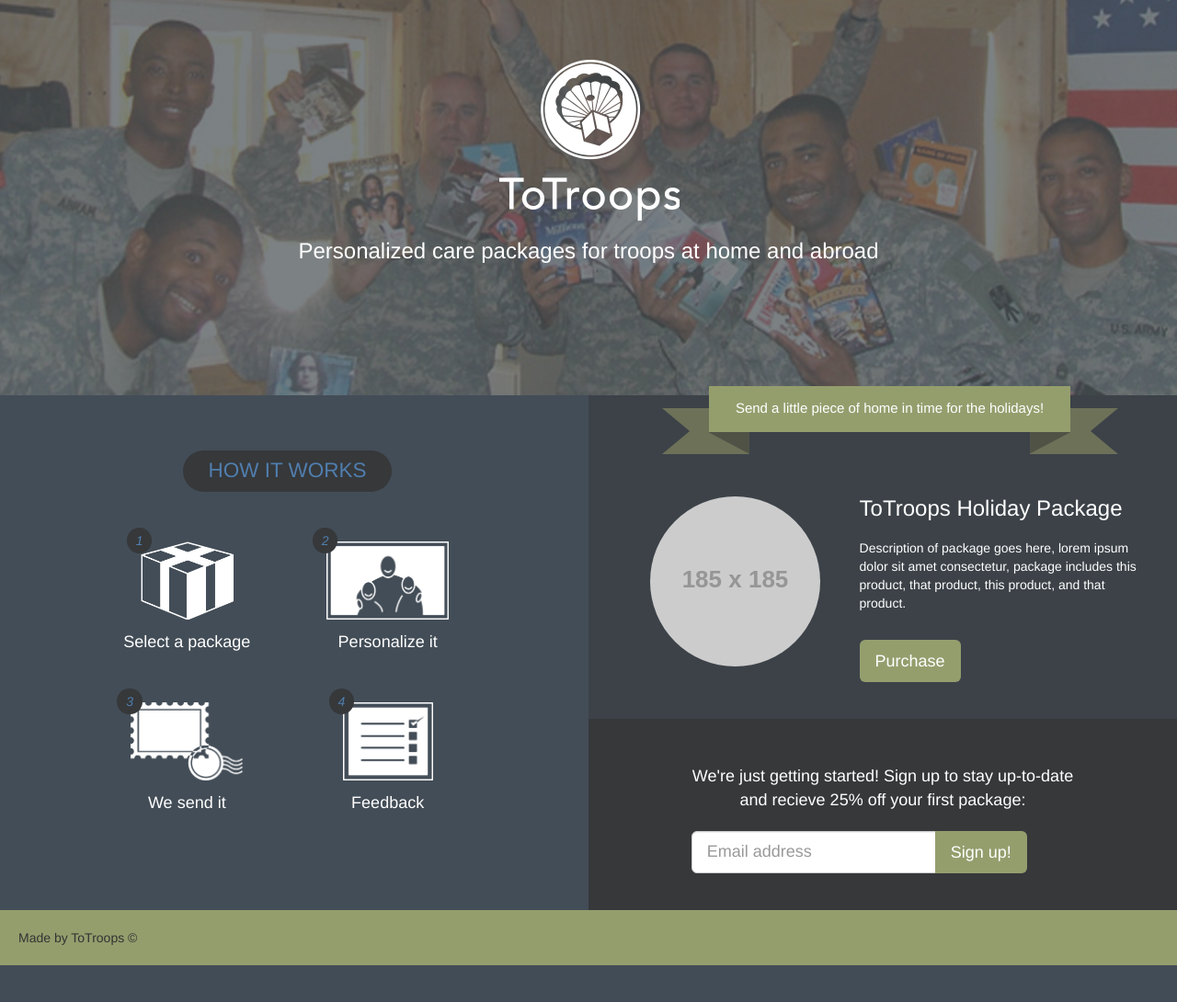
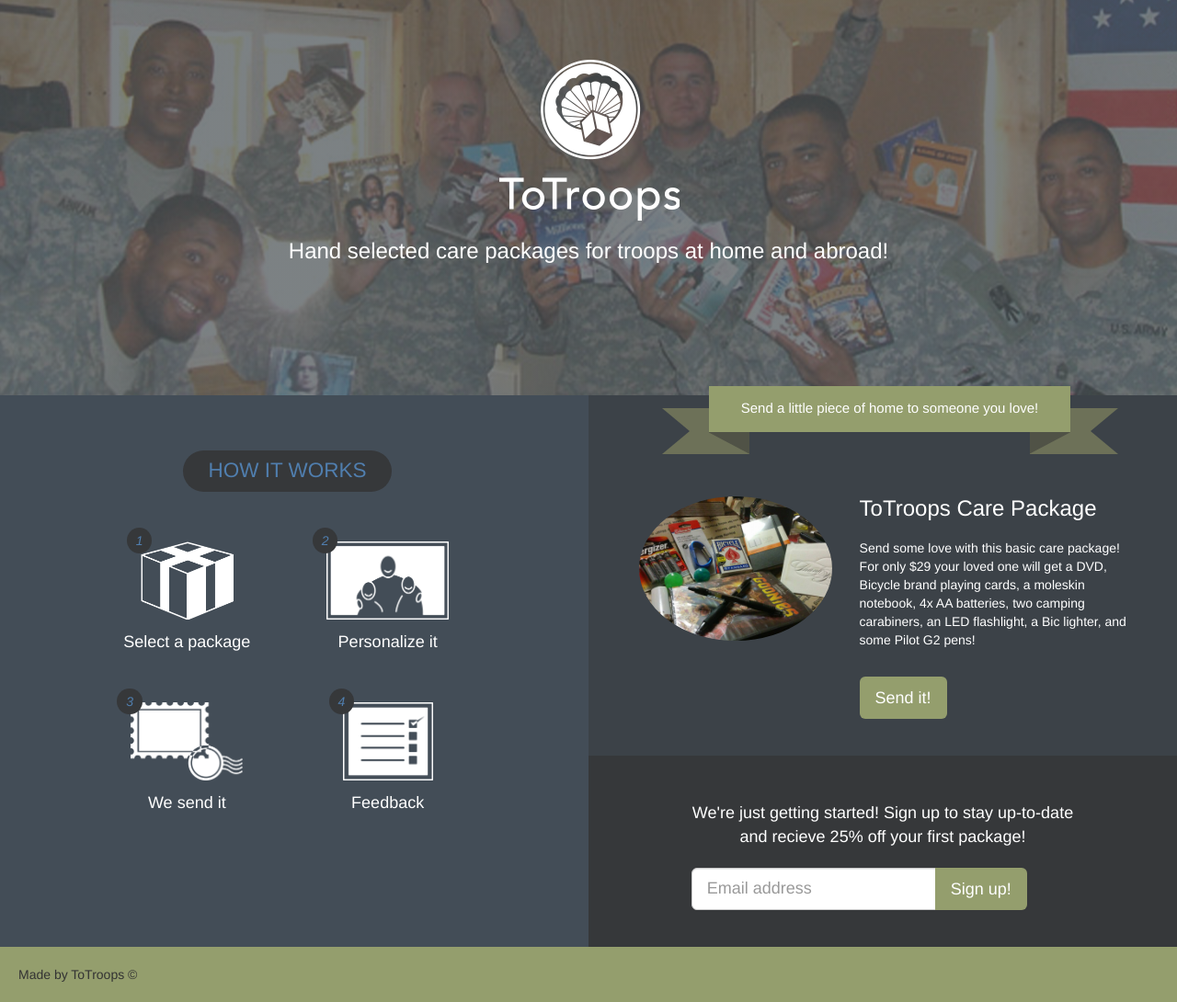
Before and after one commit to asm-products/totroops, a Django app: template totroops/templates/beta_signup.html in a window 1280 px wide. Shown: the whole page at 92% size. Before the commit the page ends 1050 px from the top, so only its background shows below. Run offline with Django 3.2, Linux system fonts and the light colour scheme; the template is opened without the code that fills it, so the values that code supplies are empty; grey boxes labelled with a size stand in for pictures from a placeholder-image service; some libraries are stand-ins or nearby versions.

Commit message:
Update page copy and include package picture.

```diff
--- a/totroops/templates/beta_signup.html
+++ b/totroops/templates/beta_signup.html
@@ -5,7 +5,7 @@
 {% block content %}
   <div class="beta-tron">
     <img src="{{STATIC_URL}}img/logo_white.png" class="img-responsive logo" id="beta_logo" alt="ToTroops">
-    <h3 class="text-center beta-tron-text">Personalized care packages for troops at home and abroad</h3>
+    <h3 class="text-center beta-tron-text">Hand selected care packages for troops at home and abroad!</h3>
   </div>
   <div class="row">
 
@@ -64,7 +64,7 @@
           </div>
           <div class="ribbon-skew l"></div>
           <div class="ribbon-text">
-            <div>Send a little piece of home in time for the holidays!</div>
+            <div>Send a little piece of home to someone you love!</div>
           </div>
           <div class="ribbon-skew r"></div>
           <div class="bk r">
@@ -74,13 +74,13 @@
         </div>
         <div class="row">
           <div class="col-xs-5 text-right">
-            <img class="img-responsive img-circle center-block" src="http://placehold.it/185x185/FFFFFF/BEBEC5&text=Product+Image">
+            <img class="img-responsive img-circle center-block" src="{{STATIC_URL}}img/totroops_first_package.jpg">
           </div>
           <div class="col-xs-7">
-            <h3>ToTroops Holiday Package</h3>
-            <p>Description of package goes here, lorem ipsum dolor sit amet consectetur, package includes this product, that product, this product, and that product.</p>
+            <h3>ToTroops Care Package</h3>
+            <p>Send some love with this basic care package! For only $29 your loved one will get a DVD, Bicycle brand playing cards, a moleskin notebook, 4x AA batteries, two camping carabiners, an LED flashlight, a Bic lighter, and some Pilot G2 pens!</p>
             <br>
-            <a href="#" class="btn btn-green btn-lg">Purchase</a>
+            <a href="#" class="btn btn-green btn-lg">Send it!</a>
           </div>
         </div>
       </div><!-- / div.product-description -->
@@ -89,7 +89,7 @@
         <div class="row">
           <div class="col-xs-8 col-xs-offset-2">
             <div class="text-center">
-              <h4>We're just getting started! Sign up to stay up-to-date and recieve 25% off your first package:</h4>
+              <h4>We're just getting started! Sign up to stay up-to-date and recieve 25% off your first package!</h4>
             </div>
             <form class="form-inline center" role="form" method="POST">
               {% csrf_token %}
```
Also changed, not shown: totroops/static/img/totroops_first_package.jpg (added).
